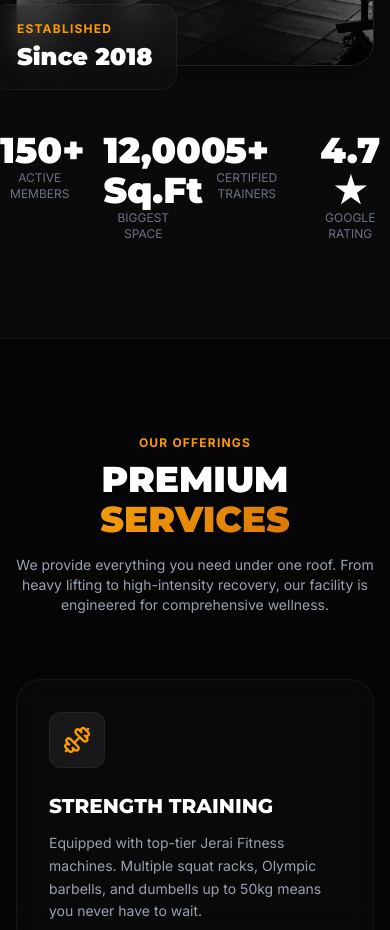
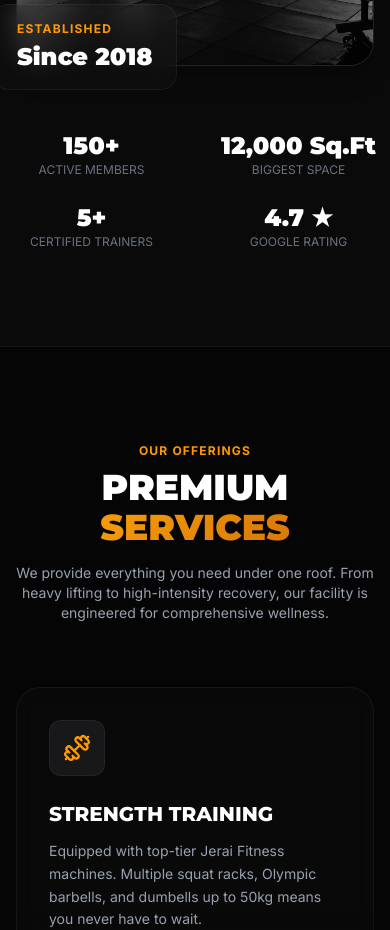
Before and after one commit to JaivalShah07/practice, a website: page index.html in a window 390 px wide. Shown: the part 2220-3150 px from the top of the page. Drawn offline with nearby package versions, Linux system fonts and the light colour scheme.

Commit message:
Minor layout changes in the stat section

```diff
--- a/index.html
+++ b/index.html
@@ -269,21 +269,21 @@
 
         </div>
 
-        <div class="grid grid-cols-4 gap-6 mt-16 text-center">
+        <div class="grid grid-cols-2 md:grid-cols-4 gap-6 mt-16 text-center">
             <div>
-                <p class="text-4xl font-black heading-font text-white">150+</p>
+                <p class="text-2xl md:text-4xl font-black heading-font text-white">150+</p>
                 <p class="text-xs text-gray-500 uppercase">Active Members</p>
             </div>
             <div>
-                <p class="text-4xl font-black heading-font text-white">12,000 Sq.Ft</p>
+                <p class="text-2xl md:text-4xl font-black heading-font text-white">12,000 Sq.Ft</p>
                 <p class="text-xs text-gray-500 uppercase">Biggest Space</p>
             </div>
             <div>
-                <p class="text-4xl font-black heading-font text-white">5+</p>
+                <p class="text-2xl md:text-4xl font-black heading-font text-white">5+</p>
                 <p class="text-xs text-gray-500 uppercase">Certified Trainers</p>
             </div>
             <div>
-                <p class="text-4xl font-black heading-font text-white">4.7 ★</p>
+                <p class="text-2xl md:text-4xl font-black heading-font text-white">4.7 ★</p>
                 <p class="text-xs text-gray-500 uppercase">Google Rating</p>
             </div>
         </div>
```
Also changed, not shown: dist/style.css.
